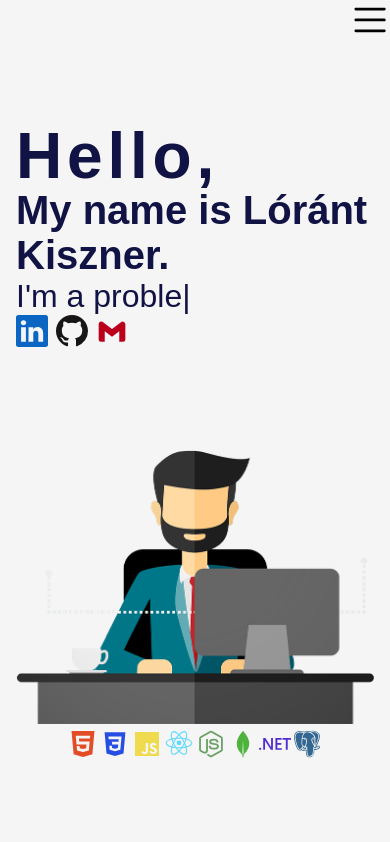
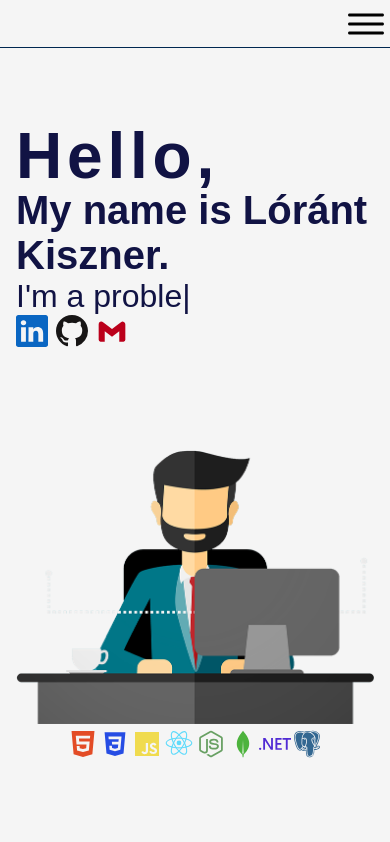
Before and after one commit to KLociJS/Portfolio-site, a React (Create React App) app: page / in a window 390 px wide. Shown: the top 842 px of the page. Built offline with nearby package versions, Linux system fonts and the light colour scheme.

Commit message:
fix: Fix navbar on mobile

```diff
--- a/src/Components/NavBar/NavBar.css
+++ b/src/Components/NavBar/NavBar.css
@@ -1,6 +1,6 @@
 /* Nav */
 
-.nav-bar{
+.nav-bar {
   display: flex;
   gap: 1rem;
   justify-content: flex-end;
@@ -9,61 +9,73 @@
   position: fixed;
 
   top: 0;
-    right:0;
+  right: 0;
 
   padding: 0.25rem 2rem;
 
   background-color: #f5f5f5;
 
-    border-bottom: 1px solid #6BBAEC;
+  border-bottom: 1px solid var(--primary);
 
-    z-index: 10;
+  z-index: 100;
 }
 
-.nav-bar>a{
-    text-decoration: none;
-    color:#111344;
-    font-size: 1.75rem;
-    font-family: 'Bebas Neue', sans-serif;
+.nav-container {
+  z-index: 50;
+  position: fixed;
+  height: 3rem;
+  width: 100%;
+  border-bottom: 1px solid var(--primary);
+  background-color: var(--secondary);
+  display: none;
 }
 
-.nav-bar>a:hover{
+.nav-bar > a {
+  text-decoration: none;
+  color: #111344;
+  font-size: 1.75rem;
+  font-family: "Bebas Neue", sans-serif;
+}
+
+.nav-bar > a:hover {
   color: #111344;
   text-decoration: underline;
 }
 
-.menu-icon{
+.menu-icon {
   display: none;
   position: fixed;
-    top: 0.25rem;
-    right: 0.25rem;
+  right: 0;
 
-    font-size: 2rem;
-    z-index: 11;
+  font-size: 3rem;
+  z-index: 51;
 }
 
-@media screen and (max-width:600px) {
-    .menu-icon{
+@media screen and (max-width: 600px) {
+  .menu-icon {
+    display: block;
+  }
+  .nav-container {
     display: block;
   }
 
-    .nav-bar{
+  .nav-bar {
     right: -100%;
     transition: all 1s ease;
 
     flex-direction: column;
     align-items: center;
-        padding-top: 2.5rem;
+    margin-top: 2.9rem;
   }
 
-    .nav-bar.open{
-        right:0;
+  .nav-bar.open {
+    right: 0;
     transition: all 1s ease;
   }
 }
 
-@media screen and (min-width:1200px) {
-    .nav-bar{
-        padding-right:calc((100vw - 1200px) / 2);
+@media screen and (min-width: 1200px) {
+  .nav-bar {
+    padding-right: calc((100vw - 1200px) / 2);
   }
 }
--- a/src/Components/NavBar/NavBar.js
+++ b/src/Components/NavBar/NavBar.js
@@ -1,20 +1,29 @@
-import { useState } from 'react'
-import './NavBar.css'
+import { useState } from "react";
+import "./NavBar.css";
 
 // Icons
-import { SlMenu } from 'react-icons/sl'
+import { IoIosMenu, IoMdClose } from "react-icons/io";
 
 export default function NavBar() {
-  const [isOpen, setIsOpen] = useState(false)
+  const [isOpen, setIsOpen] = useState(false);
+  const toggleMenu = () => {
+    setIsOpen((s) => !s);
+  };
   return (
     <>
-      <SlMenu className='menu-icon' onClick={()=>setIsOpen(s=>!s)}/>
-          <nav className={`nav-bar ${isOpen ? 'open' : ''}`}>
-            <a href='#about'>About</a>
-            <a href='#skills'>Skills</a>
-            <a href='#projects'>Projects</a>
-            <a href='#contact'>Contact</a>
-          </nav>
+      <div className='nav-container'>
+        {isOpen ? (
+          <IoMdClose className='menu-icon' onClick={toggleMenu} />
+        ) : (
+          <IoIosMenu className='menu-icon' onClick={toggleMenu} />
+        )}
+      </div>
+      <nav className={`nav-bar ${isOpen ? "open" : ""}`}>
+        <a href='#about'>About</a>
+        <a href='#skills'>Skills</a>
+        <a href='#projects'>Projects</a>
+        <a href='#contact'>Contact</a>
+      </nav>
     </>
-  )
+  );
 }
```
Lines whose indentation alone changed are shown as unchanged.
